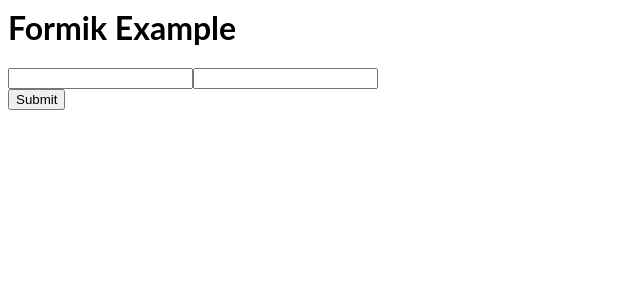
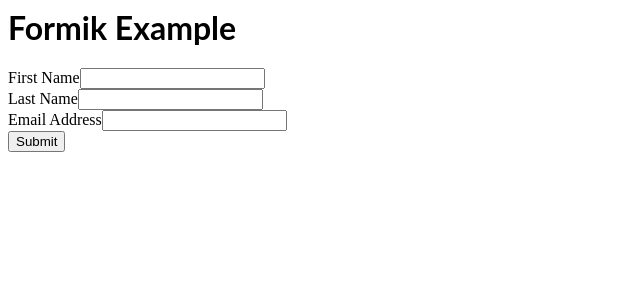
Before and after one commit to ShakibAhmed007/react-dev-formik, a React (Create React App) app: page / in a window 1280 px wide. Shown: the top 300 px of the page, without its empty margins (0-640 px from the left). Built offline with nearby package versions, Linux system fonts and the light colour scheme.

Commit message:
1 file modified

```diff
--- a/src/BasicForm.js
+++ b/src/BasicForm.js
@@ -1,61 +1,49 @@
 import React from 'react';
-import { Formik } from 'formik';
+import { Formik, useFormik } from 'formik';
 
-const BasicForm = () => (
-  <div>
-    <Formik
-      initialValues={{ email: '', password: '' }}
-      validate={values => {
-        const errors = {};
-        if (!values.email) {
-          errors.email = 'Required';
-        } else if (
-          !/^[A-Z0-9._%+-]+@[A-Z0-9.-]+\.[A-Z]{2,}$/i.test(values.email)
-        ) {
-          errors.email = 'Invalid email address';
+const BasicForm = () => {
+  const formik = useFormik({
+    initialValues: {
+      firstName: '',
+      lastName: '',
+      email: ''
+    },
+    onSubmit: values => {
+      alert(JSON.stringify(values, null, 2));
     }
-        return errors;
-      }}
-      onSubmit={(values, { setSubmitting }) => {
-        console.log(JSON.stringify(values, null, 2));
-        setSubmitting(false);
-      }}
-    >
-      {({
-        values,
-        errors,
-        touched,
-        handleChange,
-        handleBlur,
-        handleSubmit,
-        isSubmitting
-        /* and other goodies */
-      }) => (
-        <form onSubmit={handleSubmit}>
+  });
+  return (
+    <form onSubmit={formik.handleSubmit}>
+      <label htmlFor="firstName">First Name</label>
       <input
+        id="firstName"
+        name="firstName"
+        type="text"
+        onChange={formik.handleChange}
+        value={formik.values.firstName}
+      />
+      <br />
+      <label htmlFor="lastName">Last Name</label>
+      <input
+        id="lastName"
+        name="lastName"
+        type="text"
+        onChange={formik.handleChange}
+        value={formik.values.lastName}
+      />
+      <br />
+      <label htmlFor="email">Email Address</label>
+      <input
+        id="email"
+        name="email"
         type="email"
-            name="email"
-            onChange={handleChange}
-            onBlur={handleBlur}
-            value={values.email}
+        onChange={formik.handleChange}
+        value={formik.values.email}
       />
-          {errors.email && touched.email && errors.email}
-          <input
-            type="password"
-            name="password"
-            onChange={handleChange}
-            onBlur={handleBlur}
-            value={values.password}
-          />
-          {errors.password && touched.password && errors.password}
       <br />
-          <button type="submit" disabled={isSubmitting}>
-            Submit
-          </button>
+      <button type="submit">Submit</button>
     </form>
-      )}
-    </Formik>
-  </div>
   );
+};
 
 export default BasicForm;
```
Lines whose indentation alone changed are shown as unchanged.
